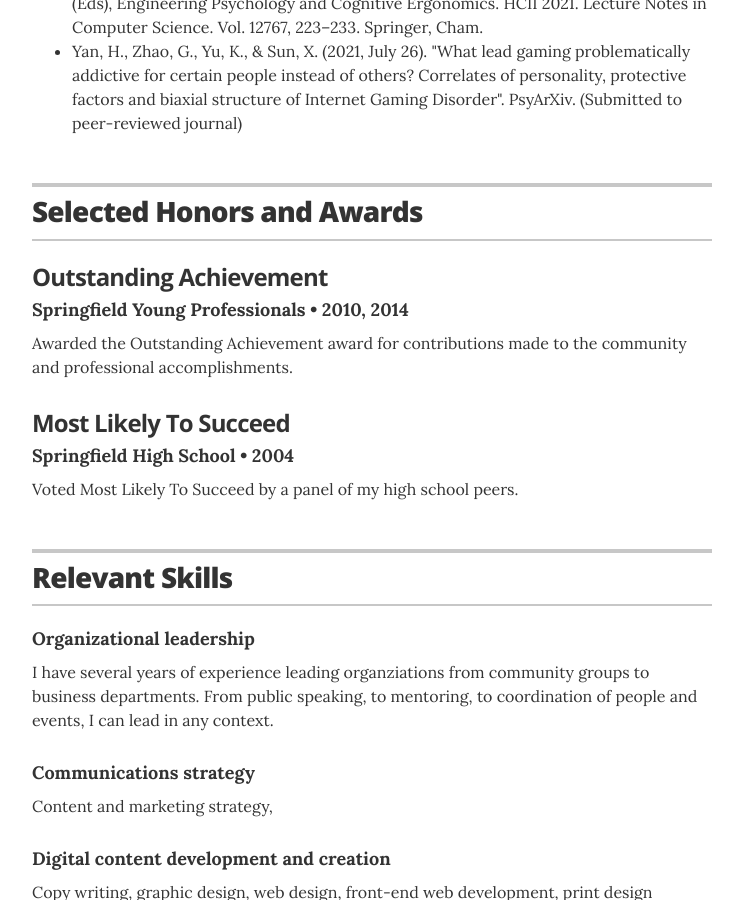
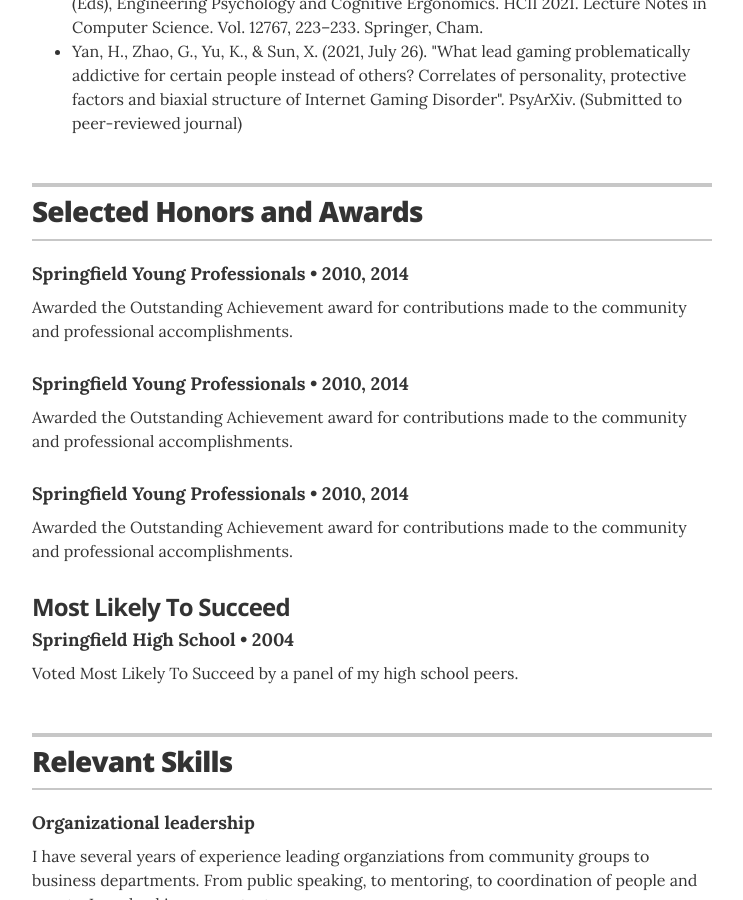
Before and after one commit to PsychYan/PsychYan.github.io, a Jekyll site: the page built from index.html, in a window 1280 px wide and 900 px high, scrolled down 2412 px. Shown: the whole window, without its empty margins (268-1011 px from the left). Built offline with Jekyll 4.4.1, drawn with Linux system fonts in a browser that asks for light colours.

Commit message:
Update recognitions.yml

```diff
--- a/_data/recognitions.yml
+++ b/_data/recognitions.yml
@@ -1,6 +1,13 @@
 # Recognitions
-- award: Outstanding Achievement
-  organization: Springfield Young Professionals
+- organization: Springfield Young Professionals
+  year: 2010, 2014
+  summary: Awarded the Outstanding Achievement award for contributions made to the community and professional accomplishments.
+
+- organization: Springfield Young Professionals
+  year: 2010, 2014
+  summary: Awarded the Outstanding Achievement award for contributions made to the community and professional accomplishments.
+
+- organization: Springfield Young Professionals
   year: 2010, 2014
   summary: Awarded the Outstanding Achievement award for contributions made to the community and professional accomplishments.
 
```
